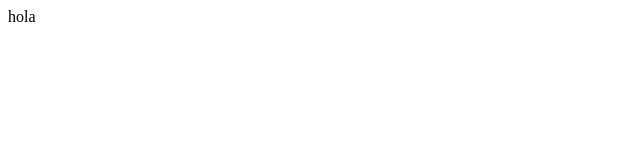
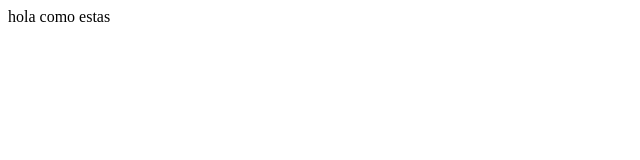
Before and after one commit to jaimeAbrilmintic2022/git-class, a plain HTML site: page index.html in a window 1280 px wide. Shown: the full height of the page, 0-640 px from the left. Drawn offline with Linux system fonts and the light colour scheme.

Commit message:
se agregó el texto como estas en el archivo index.html se creó el archivo app.js y se agregó un console.log

```diff
--- /dev/null
+++ b/app.js
@@ -0,0 +1 @@
+console.log(123)
--- a/index.html
+++ b/index.html
@@ -8,5 +8,6 @@
 </head>
 <body>
     hola
+    como estas
 </body>
 </html>
```
